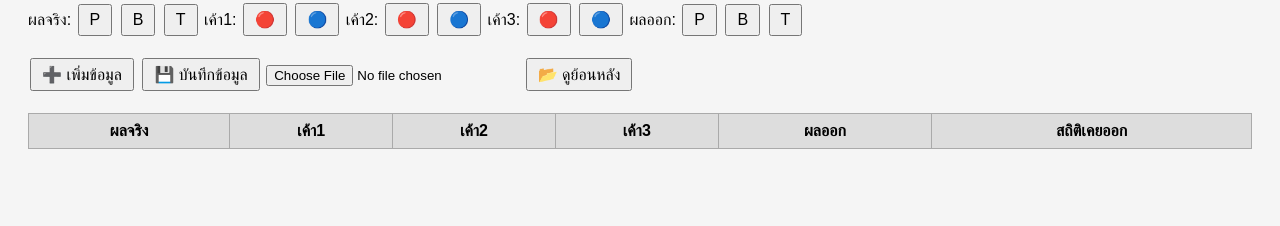
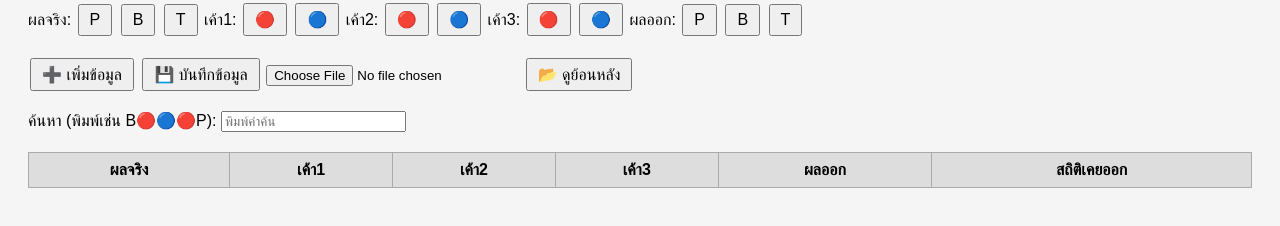
Before and after one commit to Lookpar21/RP, a plain HTML site: page index.html in a window 1280 px wide. Shown: the part 108-334 px from the top of the page. Drawn offline with Linux system fonts and the light colour scheme.

Commit message:
Update index.html

```diff
--- a/index.html
+++ b/index.html
@@ -35,6 +35,10 @@
         <button onclick="downloadData()">💾 บันทึกข้อมูล</button>
         <input type="file" onchange="uploadData(event)" />
         <button onclick="viewHistory()">📂 ดูย้อนหลัง</button>
+
+        <br><br>
+        <label>ค้นหา (พิมพ์เช่น B🔴🔵🔴P): </label>
+        <input type="text" placeholder="พิมพ์คำค้น" oninput="setSearch(this.value)" />
     </div>
 
     <table id="recordTable">
```
